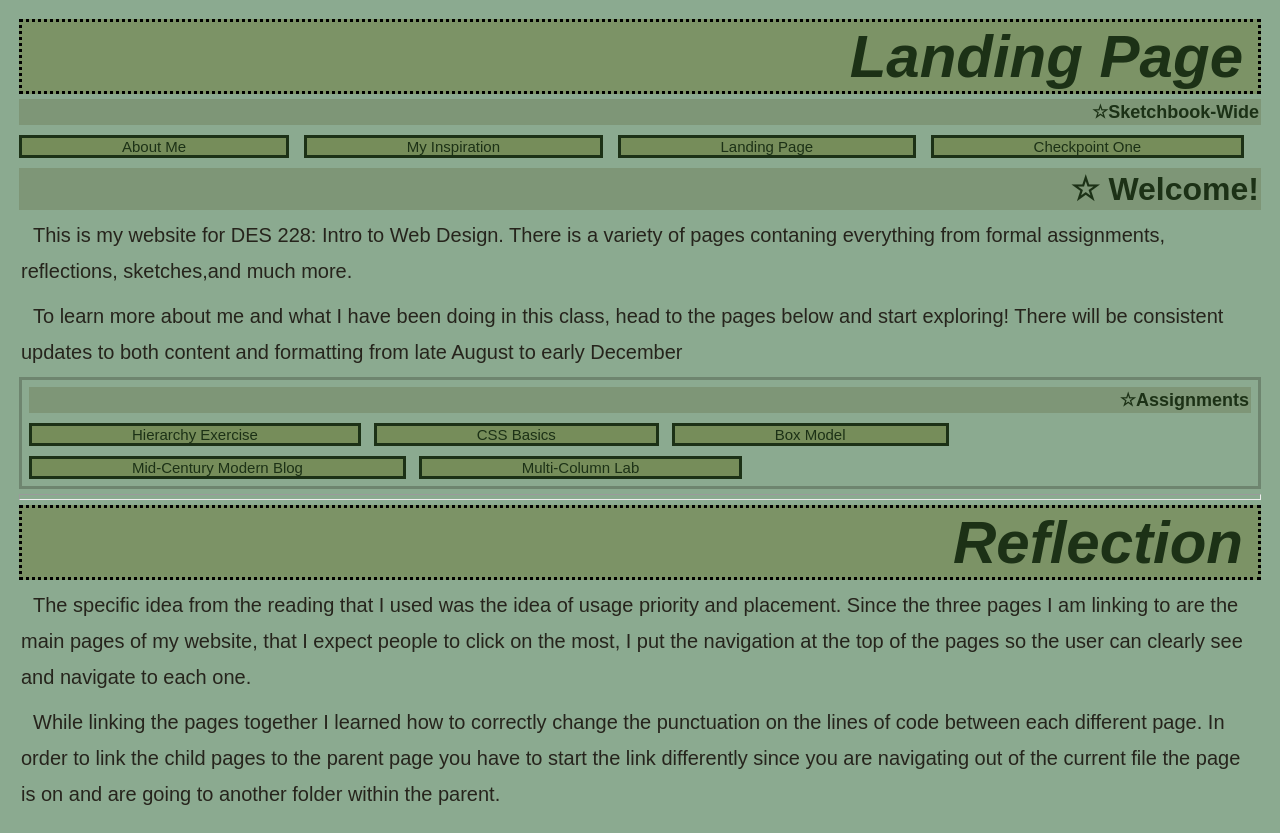
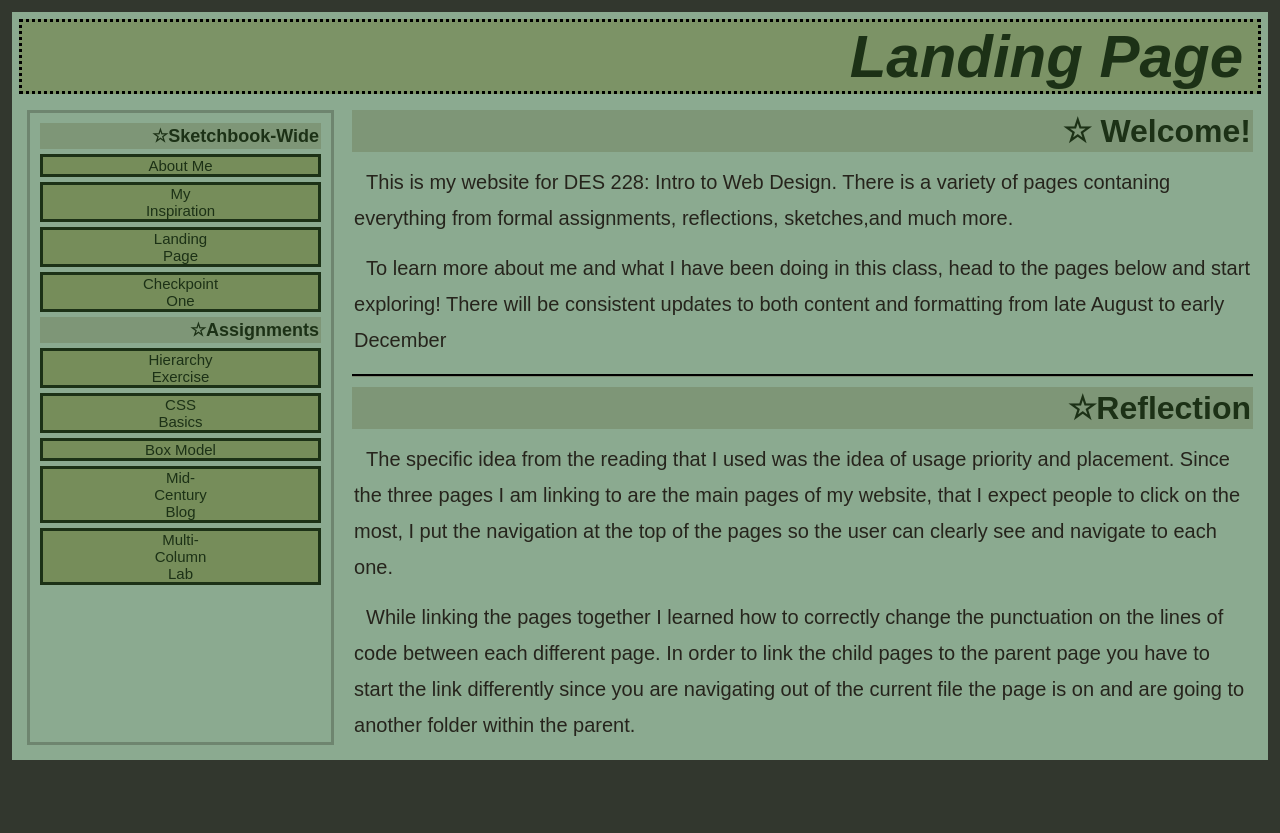
Before and after one commit to owollman/interactive-sketchbook, a plain HTML site: page index.html in a window 1280 px wide. After the commit the page ends 800 px from the top, so only its background shows below. Drawn offline with Linux system fonts and the light colour scheme; a web font is replaced by a local one.

Commit message:
checkpoint one and POE

```diff
--- a/00_checkpoint_one/css/checkpoint_one.css
+++ b/00_checkpoint_one/css/checkpoint_one.css
@@ -11,12 +11,14 @@ body {
 }
 body{
     color: #a7aca9;
+    font-size: 20px;
 }
 h1 {font-family: "green-fairy-full-combo", sans-serif;
     text-align: right;
     font-size: 60px;
     font-style: oblique;
     border: dotted #a7aca9;
+    padding: 25px;
 }
 h2 {
     font-family: "green-fairy-full-combo", sans-serif;
@@ -33,13 +35,23 @@ h3 {
     background-color: #494d4bb3;
     padding: 5px;
 }
+h4 {
+    font-family:"novantique-serif-display", sans-serif ;
+    font-size: 18px;
+    font-variant: small-caps;
+    background-color: #494d4b5d;
+    border: dotted #a7aca9;
+    text-align: center;
+    padding: 0px;
+    margin: 0px;
+}
 p {text-indent: 12px;
 font-size: 20px;
 display: inline-block;
 }
 img {
     width:100% ;
-    border: dotted #a7aca9;
+    border: solid #a7aca9;
     padding: 10px;
     align-self: center;
 }
@@ -67,13 +79,11 @@ a {
     display: flex;
     flex-direction: column;
     flex-wrap: nowrap;
-    justify-content: space-between;
-    width: 40%;
+    width: 50%;
 }
 #textleft{
     display: flex;
     flex-direction: column;
     flex-wrap: nowrap;
-    justify-content: space-between;
-    width: 40%;
+    width: 50%;
 }
--- a/css/style.css
+++ b/css/style.css
@@ -51,13 +51,56 @@ nav {
     text-align: left;
     font-size: 10px;
     border: solid #26241c47;
+    padding: 5px;
 }
 a{
     font-size: 15px;
 background-color: #768d5a;
 color:#1c3116;
 text-decoration: none;
-display: inline-block;
+text-align: center;
+display: block;
 border: solid #1c3116 ;
 padding: 0px 100px;
 }
+
+html{
+    background-color: #32372e;
+}
+hr{
+    color: #32372e;
+    border: none;
+    border-bottom: groove #32372e;
+    height: 0.5px;
+}
+#content{
+    display: flex;
+    flex-direction: row;
+    flex-wrap: nowrap;
+    justify-content: space-between;
+    margin: 2px;
+}
+#text{
+    display: flex;
+    flex-direction: column;
+    flex-wrap: nowrap;
+    justify-content: space-between;
+    margin: 2px;
+    width: 50%%;
+}
+#image{
+    display: flex;
+    flex-direction: row;
+    flex-wrap: nowrap;
+    justify-content: space-between;
+    margin: 2px;
+}
+
+#navigate{
+    display: flex;
+    flex-direction: row;
+    flex-wrap: nowrap;
+    justify-content: space-between;
+    margin: 2px;
+    width: 75%;
+}
--- a/index.html
+++ b/index.html
@@ -9,27 +9,32 @@
   </head>
   <body>
 <h1> Landing Page </h1>
+<div id="content">
+<div id="navigate">
+  <nav>
 <h3>&star;Sketchbook-Wide</h3>
 <a href="04_about/about.html"> About Me</a>
 <a href="03_inspiration/inspiration.html"> My Inspiration</a>
 <a href="index.html"> Landing Page</a>
   <a href="00_checkpoint_one/checkpoint_one.html"> Checkpoint One</a>
+  <h3>&star;Assignments</h3><a href="01_hierarchy exercise/hierarchy.html"> Hierarchy Exercise</a>
+  <a href="07_cssbasicsexercise/cssbasics.html">CSS Basics</a>
+  <a href="09_box_model/box_model.html">Box Model</a>
+  <a href="10_mid_century_modern_blog/mid_century.html">Mid-Century Blog</a>
+  <a href="13_flexbox_column/column.html">Multi-Column Lab</a>
+</nav>
+  </div>
 <br>
+  <div id="text">
 <h2>&star; Welcome!</h2>
 <p> This is my website for DES 228: Intro to Web Design. There is a variety of pages contaning everything from formal assignments, reflections, sketches,and much more.</p>
 <p> To learn more about me and what I have been doing in this class, head to the pages below and start exploring! There will be consistent updates to both content and formatting from late August to early December</p>
-<nav>
-  <h3>&star;Assignments</h3><a href="01_hierarchy exercise/hierarchy.html"> Hierarchy Exercise</a>
-  <a href="07_cssbasicsexercise/cssbasics.html">CSS Basics</a>
-  <a href="09_box_model/box_model.html">Box Model</a>
-  <a href="10_mid_century_modern_blog/mid_century.html">Mid-Century Modern Blog</a>
-  <a href="13_flexbox_column/column.html">Multi-Column Lab</a>
-</nav>
     <hr>
-    <h1> Reflection</h1>
+    <h2> &star;Reflection</h2>
 <p> The specific idea from the reading that I used was the idea of usage priority and placement. Since the three pages I am linking to are the main pages of my website, that I expect people to click on the most, I put the navigation at the top of the pages so the user can clearly see and navigate to each one.</p>
 <p>While linking the pages together I learned how to correctly change the punctuation on the lines of code between each different page. In order to link the child pages to the parent page you have to start the link differently since you are navigating out of the current file the page is on and are going to another folder within the parent.</p>
-
+</div>
+</div>
 
 
 
```
Also changed, not shown: 00_checkpoint_one/checkpoint_one.html (+21 -13 lines), 00_checkpoint_one/img/OG_landing.png (added), 00_checkpoint_one/img/POE_week7.png (added), 6 other files.
